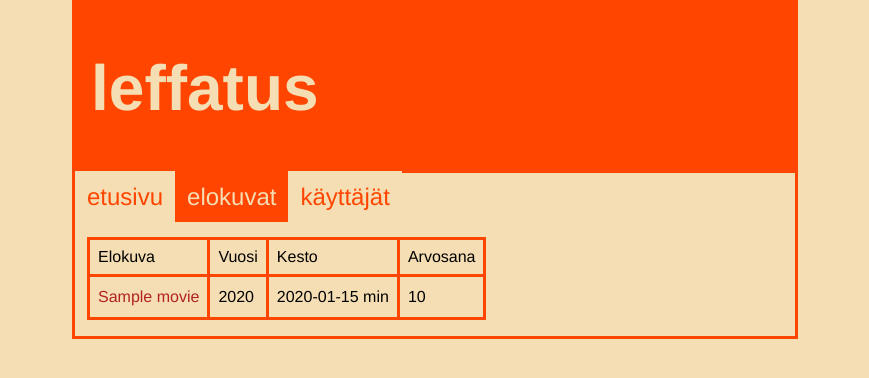
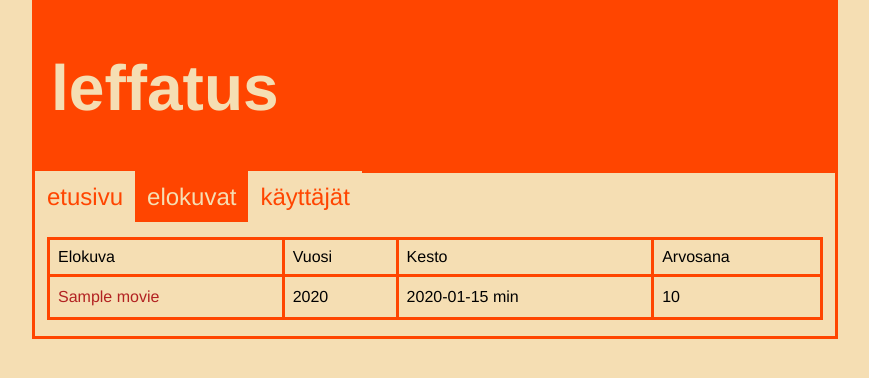
Before and after one commit to jussitus/leffat, a Flask app: template templates/movies.html in a window 1280 px wide. Shown: the top 378 px of the page, without its empty margins (205-1074 px from the left). Run offline with Flask 3, Linux system fonts and the light colour scheme; the template is opened without the code that fills it: most values are stand-ins (such as "Sample title", 1, 10 or a date in 2020).

Commit message:
Fix scrollbar shift

```diff
--- a/static/main.css
+++ b/static/main.css
@@ -1,8 +1,13 @@
+html {
+    margin-left: calc(100vw - 100%);
+    margin-right: 0;
+}
+
 body {
     background: wheat;
     border: solid orangered;
     margin: auto;
-    max-width: 45em;
+    max-width: 50em;
     font-family: Helvetica, Arial, sans-serif;
 }
 
@@ -114,8 +119,12 @@ nav a:hover {
 .content td {
     border: solid orangered;
     padding: .5em;
+    word-wrap: break-word;
+    max-width: 30em;
 }
 
 .content table {
     border-collapse: collapse;
+    table-layout: auto;
+    width: 100%;
 }
--- a/templates/movies.html
+++ b/templates/movies.html
@@ -28,7 +28,7 @@ Eikö elokuvaa löydy listalta? Voit lisätä sen itse!<br>
         <tr>
             <td><a href="/movie/{{movie.movie_id}}">{{movie.movie_name}}</a></td>
             <td>{{movie.movie_year}}</td>
-            <td>{{movie.movie_runtime}} min</td>
+            <td style="white-space: nowrap;">{{movie.movie_runtime}} min</td>
             <td>{% if movie.avg != None %} {{(movie.avg|round(2))}} {% else %}-{% endif %}</td>
         </tr>
         {% endfor %}
```
